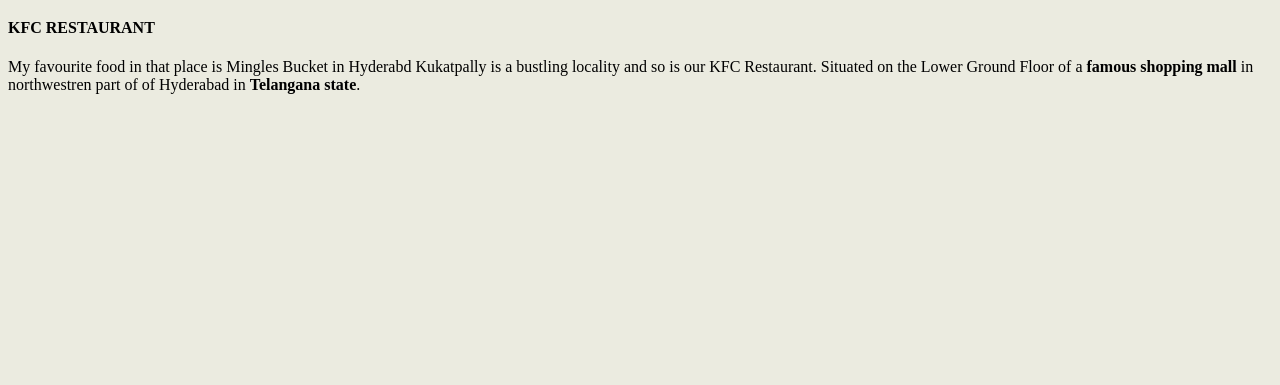
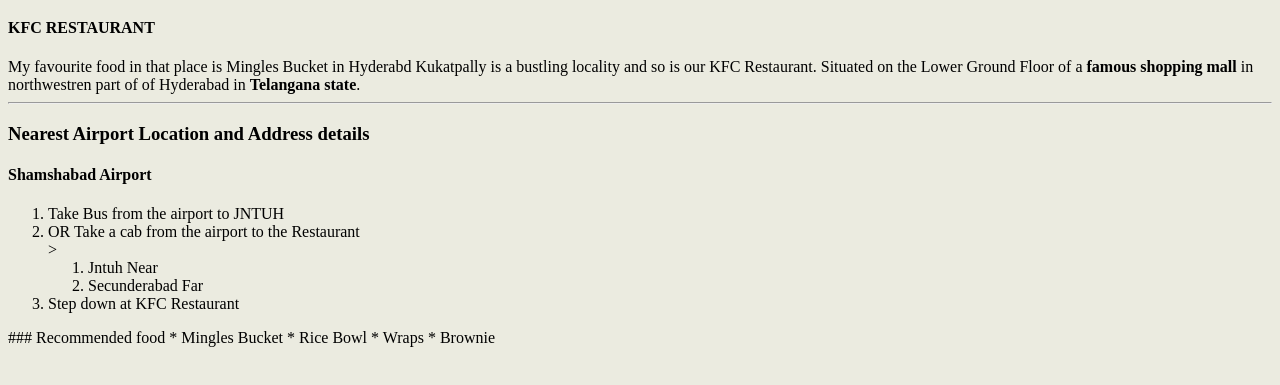
Before and after one commit to 44-563-Web-Apps-S22/webapps-s22-assignment-3-Yashahsri, a plain HTML site: page index.html in a window 1280 px wide. Shown: the part 61-446 px from the top of the page. Drawn offline with Linux system fonts and the light colour scheme.

Commit message:
Ordered List

```diff
--- a/index.html
+++ b/index.html
@@ -10,7 +10,28 @@
             Kukatpally is a bustling locality and so is our KFC Restaurant.
             Situated on the Lower Ground Floor of a <b>famous shopping mall</b> in northwestren part of of Hyderabad in <b>Telangana state</b>.
 
+            <hr>
+            <h3>Nearest Airport Location and Address details</h3>
+            <h4>Shamshabad Airport</h4>
 
+    <ol>
+
+        <li> Take Bus from the airport to JNTUH</li>
+        <li>OR Take a cab from the airport to the Restaurant</li>>
+        <ol>
+        <li>Jntuh Near</li>
+        <li>Secunderabad Far</li>
+        </ol>
+        <li>Step down at KFC Restaurant</li>
+    </ol>
+
+
+### Recommended food
+
+* Mingles Bucket
+* Rice Bowl
+* Wraps
+* Brownie
         </body>
 
 
```
